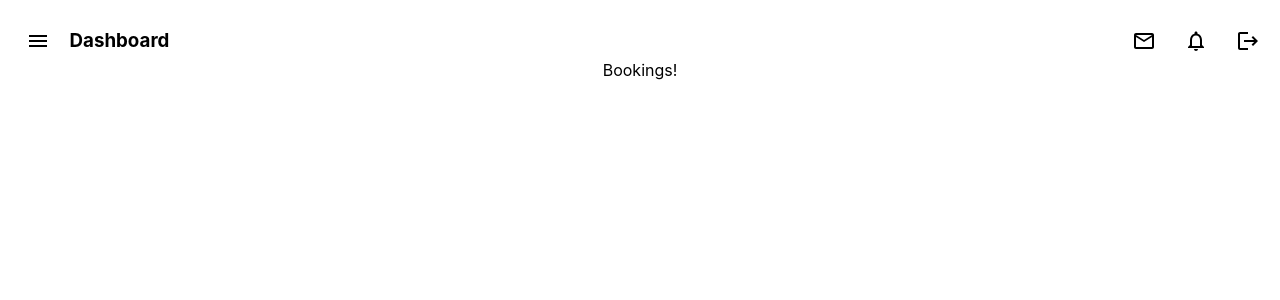
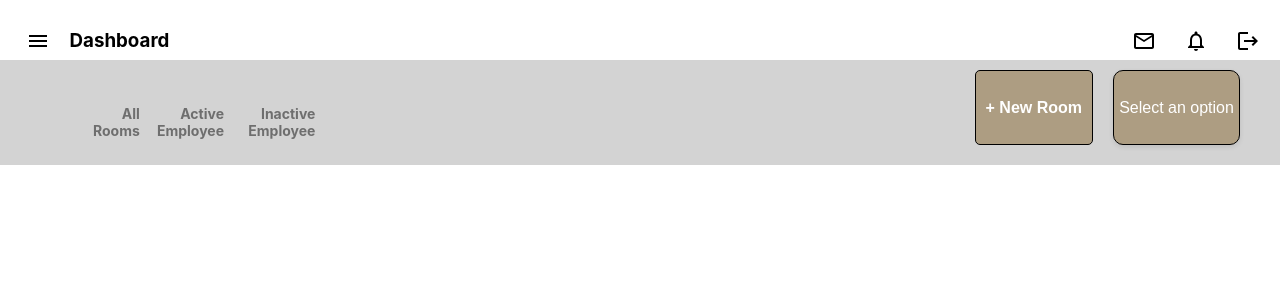
Before and after one commit to GrumpyArdias/miranda-backoffice, a React (Create React App) app: page /bookings in a window 1280 px wide. Shown: the top 300 px of the page. Built offline with nearby package versions, Linux system fonts and the light colour scheme; sample sign-in values are in the browser's storage.

Commit message:
bookings frist block no functionality

```diff
--- a/src/components/Aside.jsx
+++ b/src/components/Aside.jsx
@@ -4,7 +4,7 @@ import EventAvailableIcon from "@mui/icons-material/EventAvailable";
 import PermContactCalendarIcon from "@mui/icons-material/PermContactCalendar";
 import GroupIcon from "@mui/icons-material/Group";
 import Logo from "../images/hotel-miranda-logo.png";
-import { LeftMainContainer } from "./styles/Aside.styles";
+import { LeftMainContainer, StyledLink } from "./styles/Aside.styles";
 
 function Aside(props) {
   const asideStyle = {
@@ -15,14 +15,21 @@ function Aside(props) {
       <div className="cell">
         <img src={Logo} alt="Hotel miranda Logo" />
       </div>
+      <StyledLink to="/">
         <div className="cell">
           <DashboardIcon />
           <h3>Dashboard</h3>
         </div>
+      </StyledLink>
+      <StyledLink
+        style={{ textDecoration: "none", color: "inherit" }}
+        to="/bookings"
+      >
         <div className="cell">
           <EventAvailableIcon />
           <h3>Bookings</h3>
         </div>
+      </StyledLink>
       <div className="cell">
         <VpnKeyIcon />
         <h3>Rooms</h3>
--- a/src/components/Bookings.jsx
+++ b/src/components/Bookings.jsx
@@ -1,4 +1,40 @@
+import {
+  BookingsTopWrap,
+  BookingsTopLeftWrap,
+  BookingsTopRightWrap,
+  UserEditButton,
+} from "./styles/Bookings.styles";
+import Dropdown from "./Dropdown";
+
 function Bookings() {
-  return <>Bookings!</>;
+  const options = ["Option 1", "Option 2", "Option 3"];
+
+  const handleSelect = (option) => {
+    console.log(`Selected option: ${option}`);
+  };
+
+  return (
+    <div style={{ backgroundColor: "lightgray" }}>
+      <BookingsTopWrap>
+        <BookingsTopLeftWrap>
+          <div className="Bookings-menu-cell">
+            <h3>All Rooms</h3>
+          </div>
+          <div className="Bookings-menu-cell">
+            <h3>Active Employee</h3>
+          </div>
+          <div className="Bookings-menu-cell">
+            <h3>Inactive Employee</h3>
+          </div>
+        </BookingsTopLeftWrap>
+        <BookingsTopRightWrap>
+          <UserEditButton>
+            <p>+ New Room</p>
+          </UserEditButton>
+          <Dropdown options={options} onSelect={handleSelect} />
+        </BookingsTopRightWrap>
+      </BookingsTopWrap>
+    </div>
+  );
 }
 export default Bookings;
--- /dev/null
+++ b/src/components/Dropdown.jsx
@@ -0,0 +1,27 @@
+import React, { useState } from "react";
+import { BookigTopSelect } from "./styles/Bookings.styles";
+
+const Dropdown = ({ options, onSelect }) => {
+  const [selectedOption, setSelectedOption] = useState("");
+
+  const handleSelect = (option) => {
+    setSelectedOption(option);
+    onSelect(option);
+  };
+
+  return (
+    <BookigTopSelect
+      value={selectedOption}
+      onChange={(e) => handleSelect(e.target.value)}
+    >
+      <option value="">Select an option</option>
+      {options.map((option) => (
+        <option key={option} value={option}>
+          {option}
+        </option>
+      ))}
+    </BookigTopSelect>
+  );
+};
+
+export default Dropdown;
--- a/src/components/styles/Aside.styles.js
+++ b/src/components/styles/Aside.styles.js
@@ -1,5 +1,6 @@
 import styled from "@emotion/styled";
 import Cat from "../../images/cat3.jpg";
+import { Link } from "react-router-dom";
 
 export const LeftMainContainer = styled.div`
   display: flex;
@@ -8,6 +9,7 @@ export const LeftMainContainer = styled.div`
   align-items: flex-start;
   flex-direction: column;
   background-color: white;
+
   .cell {
     margin-left: 25px;
     display: flex;
@@ -44,3 +46,11 @@ export const LeftMainContainer = styled.div`
     }
   }
 `;
+
+export const StyledLink = styled(Link)`
+  text-decoration: none;
+  color: inherit;
+  &:active {
+    color: #ad9d82;
+  }
+`;
--- a/src/components/styles/Bookings.styles.js
+++ b/src/components/styles/Bookings.styles.js
@@ -1 +1,85 @@
 import styled from "@emotion/styled";
+
+export const BookingsTopWrap = styled.div`
+  margin-left: 78px;
+  margin-right: 40px;
+  padding-bottom: 20px;
+  display: flex;
+  flex-wrap: wrap;
+  justify-content: space-between;
+`;
+export const BookingsTopLeftWrap = styled.div`
+  margin-top: 40px;
+  display: flex;
+  justify-content: space-between;
+  max-width: 20%;
+  padding-left: 10px;
+  padding-right: 10px;
+  border-bottom: 1px solid lightgray;
+  .Bookings-menu-cell {
+    h3 {
+      margin: 5px 5px;
+      font-size: 14px;
+      text-align: right;
+      color: #6e6e6e;
+    }
+  }
+  .Bookings-menu-cell:hover {
+    color: #ad9d82;
+    border-bottom: 2px solid #ad9d82;
+    h3 {
+      margin: 5px 5px;
+      font-size: 14px;
+      text-align: right;
+      color: #ad9d82;
+    }
+  }
+`;
+export const BookingsTopRightWrap = styled.div`
+  display: flex;
+  margin-top: 10px;
+`;
+
+export const BookigTopSelect = styled.select`
+  -webkit-appearance: none;
+  -moz-appearance: none;
+  appearance: none;
+  padding: 5px 5px;
+  font-size: 1em;
+  border: 1px solid black;
+  border-radius: 10px;
+  background-color: #ad9d82;
+  box-shadow: 0 2px 5px rgba(0, 0, 0, 0.1);
+  outline: none;
+  transition: all 0.2s ease-in-out;
+  color: white;
+  text-align: center;
+  margin-left: 10px;
+  &:hover,
+  &:focus {
+    box-shadow: 0 4px 8px rgba(0, 0, 0, 0.1);
+    background-color: #ad9d82;
+  }
+  p {
+    margin: 5px 5pxe;
+  }
+`;
+export const UserEditButton = styled.button`
+  margin-right: 10px;
+  padding: 5px 10px;
+  font-size: 16px;
+  font-weight: bold;
+  text-align: center;
+  text-decoration: none;
+  text-align: center;
+  border: 1px solid black;
+  background-color: #ad9d82;
+  color: #fff;
+  border-radius: 5px;
+  cursor: pointer;
+  transition: background-color 0.3s ease;
+
+  &:hover {
+    background-color: #3e8e41;
+  }
+`;
```
Lines whose indentation alone changed are shown as unchanged.
